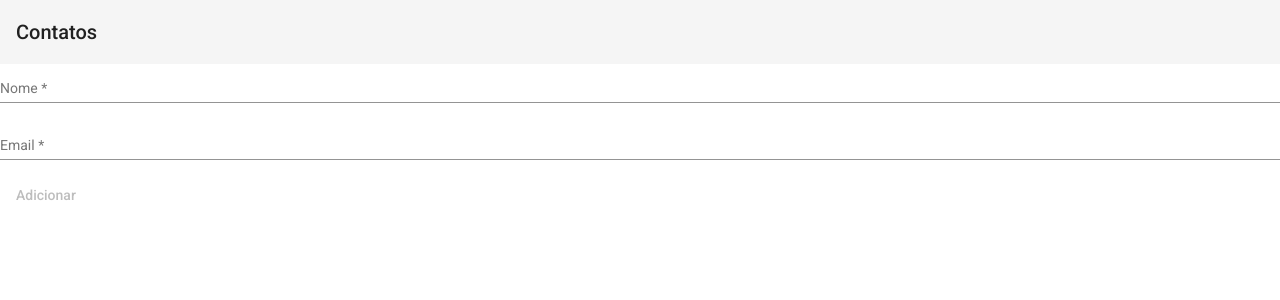
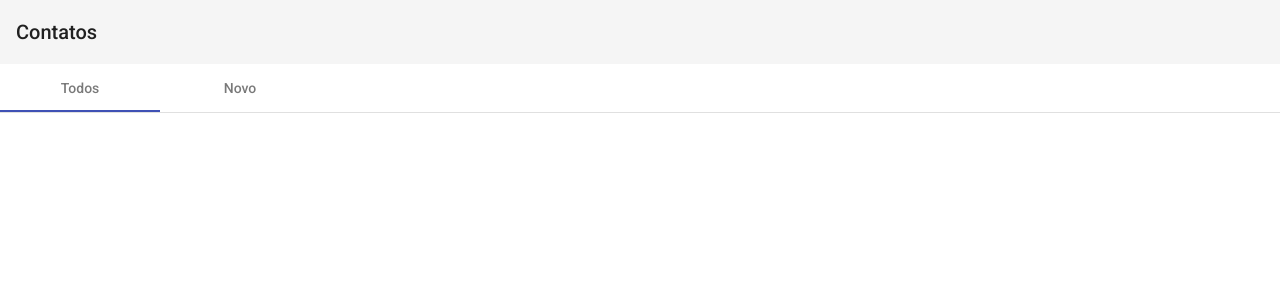
Before and after one commit to douglas2363/Agenda-app, an Angular app: page / in a window 1280 px wide. Shown: the top 300 px of the page. Built offline with nearby package versions, Linux system fonts and the light colour scheme.

Commit message:
Melhoria Layout
Signed-off-by: Douglas Lima <douglaslima2363@gmail.com>

```diff
--- a/src/app/contato/contato.component.css
+++ b/src/app/contato/contato.component.css
@@ -1,3 +1,6 @@
 .full-width{
     width: 100%;
 }
+.haf-width{
+    width: 50%;
+}
--- a/src/app/contato/contato.component.html
+++ b/src/app/contato/contato.component.html
@@ -1,22 +1,22 @@
 <mat-toolbar>Contatos</mat-toolbar>
-
+<mat-tab-group>
+    <mat-tab label="Todos"></mat-tab>
+    <mat-tab label="Novo">
+        <mat-card class="haf-width">
+            <mat-card-title>Novo Contato</mat-card-title>
         <form [formGroup]="formulario" (ngSubmit)="submit()">
             <mat-form-field class="full-width">
                 <mat-label>Nome</mat-label>
-        <input formControlName="nome" matInput placeholder="digite seu Nome" />
+                <input formControlName="nome" matInput placeholder="digite seu Nome" required />
             </mat-form-field><br>
-
 
             <mat-form-field class="full-width">
                 <mat-label>Email</mat-label>
-        <input  formControlName="email" matInput placeholder="digite seu Email" />
+                <input  formControlName="email" matInput placeholder="digite seu Email"  required/>
             </mat-form-field><br>
 
-
-
                 <button [disabled]="!formulario.valid" mat-button color="primary">Adicionar</button>
-
-
-
-
         </form>
+    </mat-card>
+    </mat-tab>
+  </mat-tab-group>
--- a/src/app/contato/contato.component.ts
+++ b/src/app/contato/contato.component.ts
@@ -14,6 +14,7 @@ import { throwToolbarMixedModesError } from '@angular/material/toolbar';
 export class ContatoComponent implements OnInit {
 
   formulario!: FormGroup;
+  contatos: Contato[] = [];
 
   constructor(
     private contato: ContatoService,
@@ -30,9 +31,10 @@ export class ContatoComponent implements OnInit {
   }
   submit() {
   const formValues = this.formulario.value;
-  const contato: Contato = new Contato();
+  const contato: Contato = new Contato(formValues.nome, formValues.email);
   this.contato.save(contato).subscribe(resposta => {
-    console.log(resposta);
+    this.contatos.push(resposta)
+    console.log(this.contatos);
   })
 
   }
--- a/src/app/contato/contato.ts
+++ b/src/app/contato/contato.ts
@@ -1,7 +1,12 @@
 export class Contato{
     id!: number;
-    nome!: string;
-    email!: string;
+    nome: string;
+    email: string;
     favorito!: boolean;
 
+    constructor(nome: string, email: string){
+        this.nome = nome;
+        this.email = email;
+    }
+
 }
```
Also changed, not shown: src/app/app.module.ts (+8 -0 lines). Lines whose indentation alone changed are shown as unchanged.
